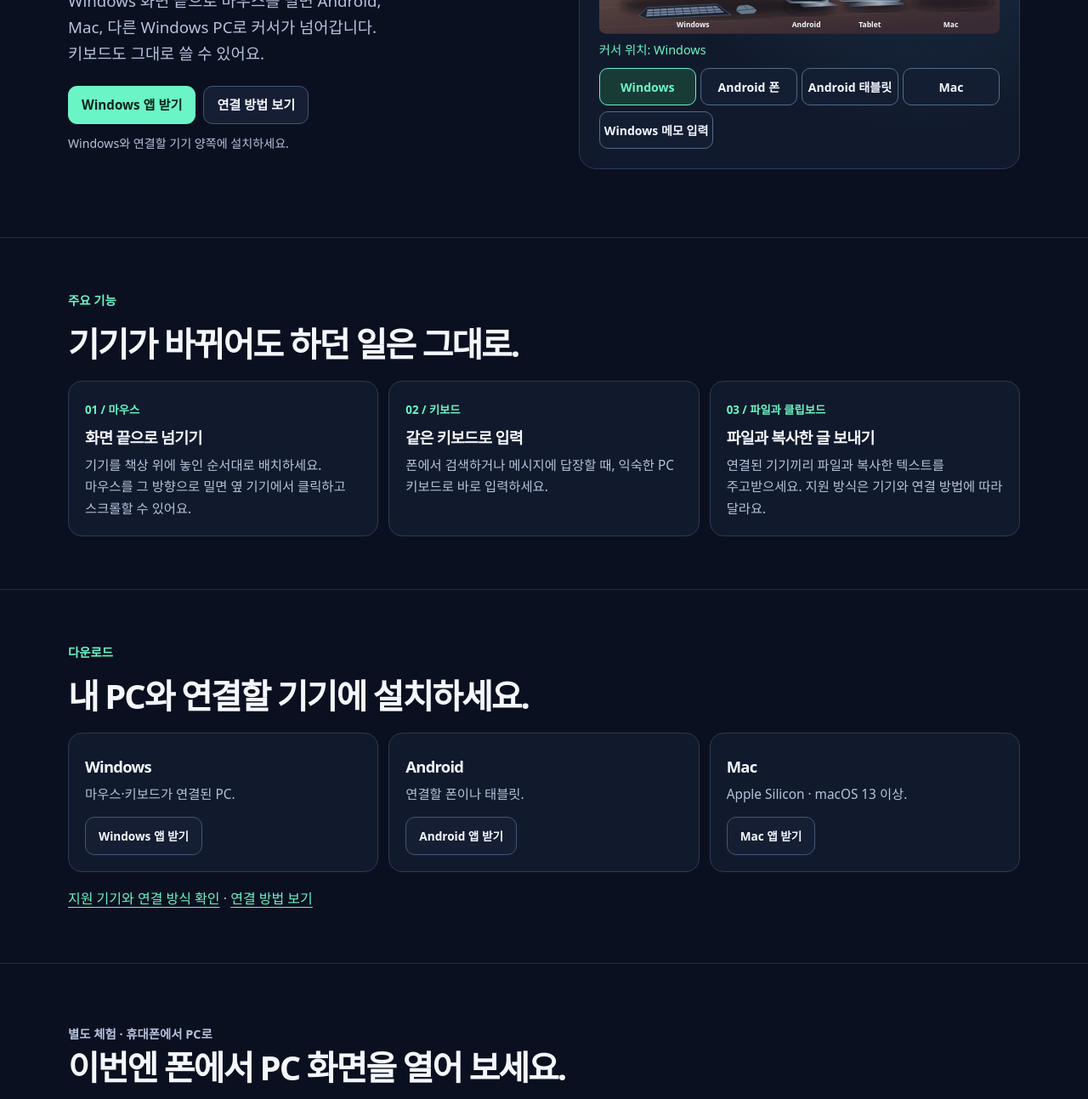
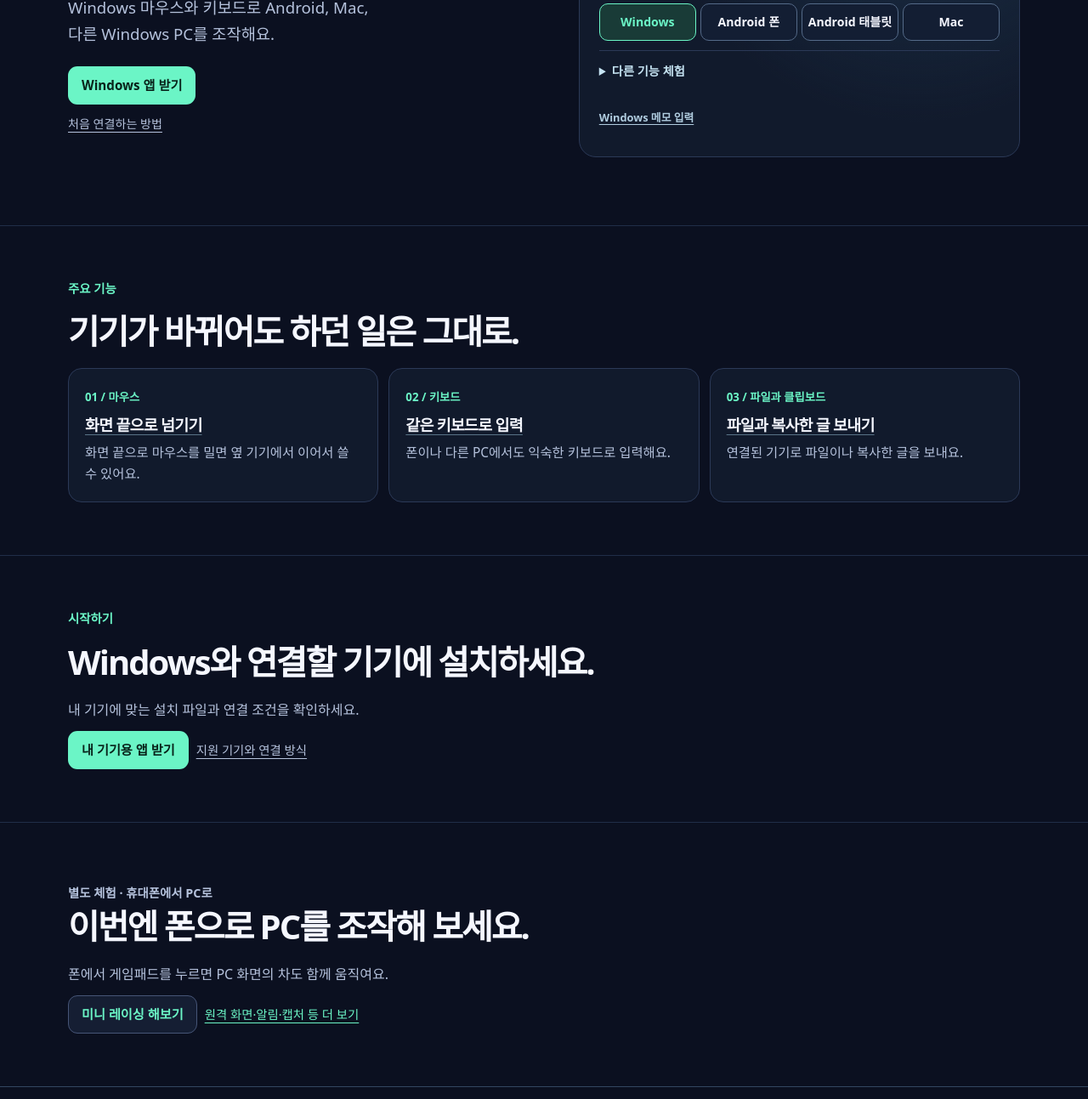
Before and after one commit to sdlckdrl/mouselink-web, a plain HTML site: page demo.html in a window 1280 px wide. Shown: the part 457-1750 px from the top of the page at 85% size. Drawn offline with Linux system fonts and the light colour scheme.

Commit message:
Simplify preview home hierarchy and hide optional modes

```diff
--- a/demo.html
+++ b/demo.html
@@ -19,7 +19,7 @@
 .phone-memo:not([hidden]),.tablet-paste:not([hidden]){position:absolute;z-index:4;pointer-events:auto}.phone-memo:not([hidden]){left:48%;top:44%;width:7.45%;height:29%;padding:2px;border:1px solid #86bbef;background:#f4f9ff;color:#142c3f;border-radius:3px;resize:none;cursor:text;font:600 clamp(5px,1.8cqw,12px)/1.25 system-ui,sans-serif;overflow:auto}.phone-memo::placeholder{color:#455d75;opacity:1}.phone-memo:focus-visible,.tablet-paste:focus-visible{outline:2px solid #6bf5c6;outline-offset:1px}.tablet-paste:not([hidden]){left:61.65%;top:50%;width:11.6%;height:21%;padding:1px;border:1px solid #86bbef;border-radius:4px;background:#f0f8ff;color:#163450;font:750 clamp(6px,1.7cqw,11px)/1.15 system-ui,sans-serif;cursor:pointer;overflow:hidden}.tablet-paste[data-ready=true]{background:#d7ffe9;border-color:#31a58a}.stage:has(.tablet-paste:hover,.phone-memo:hover) .pointer{visibility:hidden}.stage[data-mode=text][data-copy=ready] .pointer{display:block}.assist-controls:not([hidden]){display:flex;flex-wrap:wrap;gap:6px;margin-top:7px}
 .transfer-choices{display:grid;grid-template-columns:repeat(2,minmax(0,1fr));gap:6px}.transfer-choices label{display:grid;gap:3px;font-size:.82rem;color:#c3e9f3}.transfer-choices select{width:100%;min-width:0;min-height:44px;background:#131e33;color:var(--ink);border:1px solid #546a88;border-radius:7px;font:inherit;padding:3px}.phone-memo:not([hidden]){touch-action:auto}.windows-text:not([hidden]){max-height:none}.copy-hint:not([hidden]){overflow:hidden;padding-inline:2px;white-space:nowrap}.popup-send,.popup-send-small{font-size:clamp(4px,1.5cqw,9px)}
 @media(min-width:580px){.grid{grid-template-columns:repeat(3,minmax(0,1fr))}}@media(min-width:760px){.hero{padding-block:77px 80px;grid-template-columns:1.08fr 1fr;gap:40px;align-items:center}.desktop{display:inline-flex}.mobile{display:none}.visual{padding:23px}.section{padding-block:62px}}@media(max-width:350px){.wrap{width:calc(100% - 28px)}.head nav{gap:10px}}@media(prefers-reduced-motion:reduce){html{scroll-behavior:auto}.pointer{transition:none}}
-</style>
+.demo-options:not([hidden]){margin:11px 0 3px;padding:4px 0 2px;border-top:1px solid var(--line)}.demo-options summary{min-height:44px;padding:8px 0;color:#c6e4f3;cursor:pointer;font-size:.89rem;font-weight:720}.demo-options .demo-modes{margin:0 0 3px}.demo-options .demo-button{font-size:.8rem}.assist-controls .demo-button{border:0;background:transparent;color:#b0ccdf;text-decoration:underline;text-underline-offset:3px;padding-inline:0;font-size:.8rem}.calm-link,.caption a,.section .card h3 a{color:var(--muted);text-underline-offset:4px}.section .card h3 a{color:var(--ink);text-decoration-color:#587387}.section .card h3 a:hover,.calm-link:hover,.caption a:hover{color:var(--green)}.download-links{align-items:center;margin-top:12px}.download-links .calm-link{font-size:.9rem}.visual>#demo-title{font-size:1.12rem}.mode-panel:not([hidden]){margin-top:8px}@media(max-width:480px){.hero{padding-block:31px 37px;gap:20px}.intro{margin:12px 0 16px}.visual{padding:12px}}</style>
 <link rel="icon" href="/assets/preview/onemouse-android-icon.png" type="image/png" sizes="240x240">
 <link rel="stylesheet" href="/assets/preview/one-preview.css">
 </head>
@@ -34,19 +34,13 @@
 <div>
 <p class="eyebrow">Windows에서 연결 시작<span class="badge">홈페이지 시안</span></p>
 <h1>마우스와 키보드 하나로,<br><span>여러 기기를 오가세요.</span></h1>
-<p class="intro">Windows 화면 끝으로 마우스를 밀면 Android, Mac, 다른 Windows PC로 커서가 넘어갑니다. 키보드도 그대로 쓸 수 있어요.</p>
-<div class="actions"><a class="btn primary desktop" href="/download-demo#windows">Windows 앱 받기</a><a class="btn primary mobile" href="/download-demo#android">Android 앱 받기</a><a class="btn secondary" href="/guide-demo">연결 방법 보기</a></div>
-<p class="caption">Windows와 연결할 기기 양쪽에 설치하세요.</p>
+<p class="intro">Windows 마우스와 키보드로 Android, Mac, 다른 Windows PC를 조작해요.</p>
+<div class="actions"><a class="btn primary desktop" href="/download-demo#windows">Windows 앱 받기</a><a class="btn primary mobile" href="/download-demo#android">Android 앱 받기</a></div>
+<p class="caption"><a href="/guide-demo">처음 연결하는 방법</a></p>
 </div>
 <section class="visual" id="cursor-demo" aria-labelledby="demo-title">
-<h2 id="demo-title">화면 끝에서 옆 기기로</h2>
-<p>마우스나 손가락을 옆 화면으로 옮겨 보세요. 기기 메모를 눌러 키보드로 입력할 수도 있어요.</p>
-<div class="demo-modes" id="modes" role="group" aria-label="체험 기능" hidden>
-  <button class="demo-button" type="button" data-mode="cursor" aria-pressed="true">커서 넘기기</button>
-  <button class="demo-button" type="button" data-mode="file" aria-pressed="false">파일 보내기</button>
-  <button class="demo-button" type="button" data-mode="text" aria-pressed="false">복사·붙여넣기</button>
-  <button class="demo-button" type="button" data-mode="shot" aria-pressed="false">화면 캡처</button>
-</div>
+<h2 id="demo-title">커서를 옆 기기로 넘겨 보세요.</h2>
+<p>화면 위에서 마우스나 손가락을 옆 기기로 옮겨 보세요.</p>
 <div class="stage" id="stage" data-device="pc" data-mode="cursor">
 <svg viewBox="0 0 940 370" aria-hidden="true">
 <defs>
@@ -177,8 +171,18 @@
     <button class="demo-button" type="button" data-target="mac" aria-pressed="false">Mac</button>
   </div>
 </div>
+<details class="demo-options" id="demo-options" hidden>
+  <summary id="demo-options-label">다른 기능 체험</summary>
+  <div id="file-demo" aria-hidden="true"></div><div id="text-demo" aria-hidden="true"></div><div id="capture-demo" aria-hidden="true"></div>
+  <div class="demo-modes" id="modes" role="group" aria-label="체험 기능" hidden>
+  <button class="demo-button" type="button" data-mode="cursor" aria-pressed="true">커서 넘기기</button>
+  <button class="demo-button" type="button" data-mode="file" aria-pressed="false">파일 보내기</button>
+  <button class="demo-button" type="button" data-mode="text" aria-pressed="false">복사·붙여넣기</button>
+  <button class="demo-button" type="button" data-mode="shot" aria-pressed="false">화면 캡처</button>
+</div>
+</details>
 <div class="assist-controls" id="assist-controls" hidden>
-  <button class="demo-button" id="phone-focus" type="button">폰 메모 입력</button>
+  <button class="demo-button" id="phone-focus" type="button">메모에 글 입력</button>
 </div>
 <div class="mode-panel" id="mode-panel" hidden>
   <p id="mode-hint"></p>
@@ -203,27 +207,20 @@
 <section class="section"><div class="wrap">
 <p class="eyebrow">주요 기능</p><h2>기기가 바뀌어도 하던 일은 그대로.</h2>
 <div class="grid">
-<article class="card"><span class="num">01 / 마우스</span><h3>화면 끝으로 넘기기</h3><p>기기를 책상 위에 놓인 순서대로 배치하세요. 마우스를 그 방향으로 밀면 옆 기기에서 클릭하고 스크롤할 수 있어요.</p></article>
-<article class="card"><span class="num">02 / 키보드</span><h3>같은 키보드로 입력</h3><p>폰에서 검색하거나 메시지에 답장할 때, 익숙한 PC 키보드로 바로 입력하세요.</p></article>
-<article class="card"><span class="num">03 / 파일과 클립보드</span><h3>파일과 복사한 글 보내기</h3><p>연결된 기기끼리 파일과 복사한 텍스트를 주고받으세요. 지원 방식은 기기와 연결 방법에 따라 달라요.</p></article>
+<article class="card"><span class="num">01 / 마우스</span><h3><a href="/features-demo#position">화면 끝으로 넘기기</a></h3><p>화면 끝으로 마우스를 밀면 옆 기기에서 이어서 쓸 수 있어요.</p></article>
+<article class="card"><span class="num">02 / 키보드</span><h3><a href="/features-demo#position">같은 키보드로 입력</a></h3><p>폰이나 다른 PC에서도 익숙한 키보드로 입력해요.</p></article>
+<article class="card"><span class="num">03 / 파일과 클립보드</span><h3><a href="/features-demo#files">파일과 복사한 글 보내기</a></h3><p>연결된 기기로 파일이나 복사한 글을 보내요.</p></article>
 </div>
 </div></section>
 <section id="download" class="section"><div class="wrap">
-<p class="eyebrow">다운로드</p><h2>내 PC와 연결할 기기에 설치하세요.</h2>
-<div class="grid">
-<article id="windows" class="card"><h3>Windows</h3><p>마우스·키보드가 연결된 PC.</p><div class="store"><a class="btn secondary" href="/download-demo#windows">Windows 앱 받기</a></div></article>
-<article id="android" class="card"><h3>Android</h3><p>연결할 폰이나 태블릿.</p><div class="store"><a class="btn secondary" href="/download-demo#android">Android 앱 받기</a></div></article>
-<article id="macos" class="card"><h3>Mac</h3><p>Apple Silicon · macOS 13 이상.</p><div class="store"><a class="btn secondary" href="/download-demo#mac">Mac 앱 받기</a></div></article>
-</div>
-<p class="help"><a href="/compatibility-demo">지원 기기와 연결 방식 확인</a> · <a href="/guide-demo">연결 방법 보기</a></p>
+<span id="windows" aria-hidden="true"></span><span id="android" aria-hidden="true"></span><span id="macos" aria-hidden="true"></span>
+<p class="eyebrow">시작하기</p><h2>Windows와 연결할 기기에 설치하세요.</h2>
+<p class="help">내 기기에 맞는 설치 파일과 연결 조건을 확인하세요.</p>
+<div class="actions download-links"><a class="btn primary" href="/download-demo">내 기기용 앱 받기</a><a class="calm-link" href="/compatibility-demo">지원 기기와 연결 방식</a></div>
 </div></section>
-<section class="section extra" id="more-features"><div class="wrap"><p class="eyebrow">별도 체험 · 휴대폰에서 PC로</p><h2>이번엔 폰에서 PC 화면을 열어 보세요.</h2>
-<p class="help">마우스를 넘기는 기능과 달리, 원격 화면은 PC 화면을 폰에서 직접 보고 조작하는 기능이에요.</p>
-<div class="actions"><a class="btn primary" href="/remote-demo">폰으로 PC 조작 체험</a><a class="btn secondary" href="/features-demo">전체 기능 보기</a></div>
-<h3>다른 기능도 둘러보세요.</h3>
-<details><summary>폰에서 Windows PC 조작하기</summary><p>폰에서 연결된 PC 화면을 열어 터치로 조작할 수 있어요. <a href="/features-demo#mobile-pc-remote">원격 화면 안내</a></p></details>
-<details><summary>스크린샷 보내기</summary><p>Windows에서 찍은 화면을 Wi-Fi나 LAN으로 연결한 기기에 보낼 수 있어요. <a href="/features-demo#screenshots">스크린샷 전송 안내</a></p></details>
-<details><summary>폰 알림을 PC에서 보기</summary><p>Android 알림을 PC에서도 확인할 수 있어요. <a href="/features-demo#notifications">알림 연결 안내</a></p></details>
+<section class="section extra" id="more-features"><div class="wrap"><p class="eyebrow">별도 체험 · 휴대폰에서 PC로</p><h2>이번엔 폰으로 PC를 조작해 보세요.</h2>
+<p class="help">폰에서 게임패드를 누르면 PC 화면의 차도 함께 움직여요.</p>
+<div class="actions download-links"><a class="btn secondary" href="/remote-demo#gamepad">미니 레이싱 해보기</a><a class="calm-link" href="/features-demo">원격 화면·알림·캡처 등 더 보기</a></div>
 </div></section>
 </main>
 <footer class="preview-footer"><div class="preview-frame">
@@ -236,6 +233,7 @@
 const get = id => document.getElementById(id);
 const stage = get('stage'), controls = get('controls'), status = get('status'), modes = get('modes');
 const deviceButtons = [...controls.querySelectorAll('button')], modeButtons = [...modes.querySelectorAll('button')];
+const options = get('demo-options'), optionsLabel = get('demo-options-label');
 const [panel, hint, action, result, sample, received, visual, visualLabel, cropSurface, selection, reset,
   preview, previewImage, sendButton, previewHint, dialog, enlarged, dialogTitle, textBox, textSample, copyHint,
   memo, memoFocus, assist, pasteMemo, sender, receiver] =
@@ -391,6 +389,7 @@ function resetFlow() {
 }
 function changeMode(next) {
   mode=next;
+  optionsLabel.textContent={cursor:'다른 기능 체험',file:'다른 기능 체험 · 파일',text:'다른 기능 체험 · 복사·붙여넣기',shot:'다른 기능 체험 · 캡처'}[mode];
   for (const b of modeButtons) b.setAttribute('aria-pressed',String(b.dataset.mode===mode));
   hint.textContent={
     file:'보내는 기기의 사진.jpg를 다른 화면으로 끌거나 버튼으로 보내세요.',
@@ -626,8 +625,16 @@ function perform() {
 }
 sendButton.addEventListener('click',perform);
 action.addEventListener('click',perform);
-modes.hidden=false;
+modes.hidden=options.hidden=false;
+function openDemoRoute() {
+  const selected={ '#cursor-demo':'cursor','#file-demo':'file','#text-demo':'text','#capture-demo':'shot' }[location.hash];
+  if(selected && selected!=='cursor')options.open=true;
+  if(selected==='cursor')options.open=false;
+  if(selected && selected!==mode)changeMode(selected);
+}
 changeMode('cursor');
+openDemoRoute();
+window.addEventListener('hashchange',openDemoRoute);
 </script>
 </body>
 </html>
```
Also changed, not shown: features-demo.html (+3 -3 lines).
